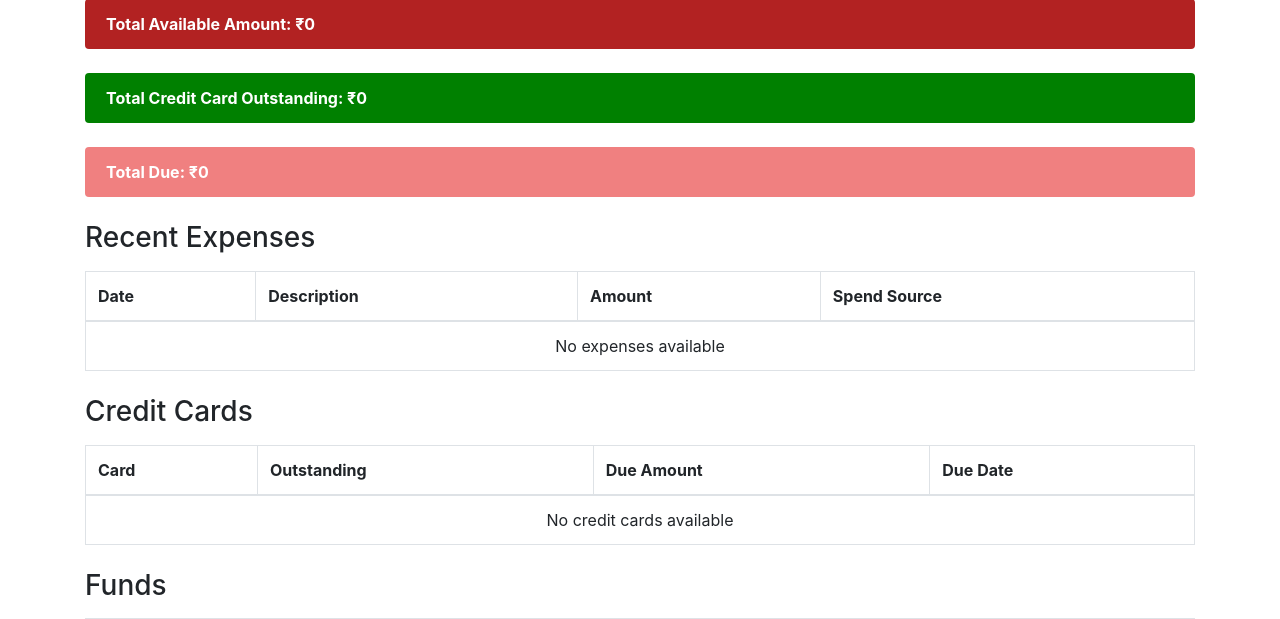
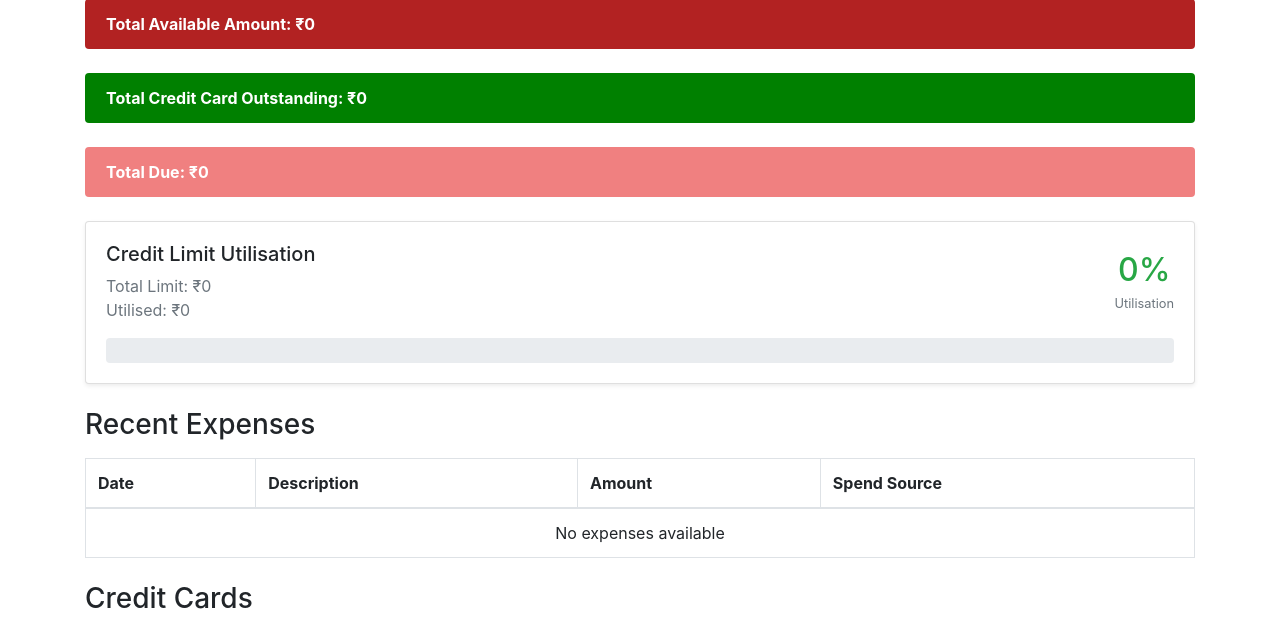
Before and after one commit to tauhidalam/expense-tracker-in1, a Flask app: page / in a window 1280 px wide. Shown: the part 123-742 px from the top of the page. Run offline with Flask 3, Linux system fonts and the light colour scheme; the visitor is signed in with stand-in values (Sample User, id 1); data that the repository does not hold is empty; some libraries are stand-ins or nearby versions.

Commit message:
Added credit utilisation and search criteria in view expense

```diff
--- a/app.py
+++ b/app.py
@@ -162,6 +162,7 @@ class FilterForm(FlaskForm):
     category = SelectField('Category', choices=[('', 'All Categories'),('Home', 'Home'), ('Self', 'Self'), ('Debt given', 'Debt given'), ('Debt Repayment','Debt Repayment'),('Credit Card Repayment','Credit Card Repayment'),('Others', 'Others')])
     spend_source = SelectField('Spend Source', choices=[('', 'All Sources'), ('Cash', 'Cash'), ('Online/UPI', 'Online/UPI'), ('Cashback', 'Cashback'), ('Credit Card', 'Credit Card'), ('Funds', 'Funds')])
     submit = SubmitField('Filter')
+    search_description = StringField('Search Description', validators=[Optional()])
 
 
 @app.route('/register', methods=['GET', 'POST'])
@@ -282,6 +283,7 @@ def dashboard():
         due_color = 'coral'
     else:
         due_color = 'lightcoral'
+
     # Calculate total funds for the current month
     # Consolidate funds by type
     current_month_funds = [fund for fund in funds if fund.allocation_date.month == current_month and fund.allocation_date.year == current_year]
@@ -324,12 +326,28 @@ def dashboard():
     else:
         outstanding_color = 'green'
 
+    # Calculate total credit limit and utilized amount
+    total_credit_limit = sum(card.credit_limit for card in credit_cards)
+    total_utilized = total_due + total_outstanding
+
+    # Calculate credit utilization percentage
+    credit_utilization = (total_utilized / total_credit_limit * 100) if total_credit_limit else 0
+
+
+    # Determine the background color for credit utilization
+    if credit_utilization > 30:
+        utilization_color = 'bg-danger'  # Highlight if utilization exceeds 30%
+    else:
+        utilization_color = 'bg-success'
+
 
 
     # Render the dashboard without plots
     return render_template('dashboard.html', expenses=recent_expenses, funds=current_month_funds, credit_cards=credit_cards,
                            total_available=total_available, balance_color=balance_color,
-                           total_outstanding=total_outstanding, outstanding_color=outstanding_color,consolidated_funds=consolidated_funds,total_due=total_due,due_color=due_color)
+                           total_outstanding=total_outstanding, outstanding_color=outstanding_color
+                           ,consolidated_funds=consolidated_funds,total_due=total_due,due_color=due_color
+                           ,credit_utilization=credit_utilization,utilization_color=utilization_color,total_utilized=total_utilized,total_credit_limit=total_credit_limit)
 
 
 @app.route('/generate_plots', methods=['POST'])
@@ -447,6 +465,7 @@ def view_expenses():
     year = int(request.args.get('year', datetime.now().year))
     selected_category = request.args.get('category', '')
     selected_spend_source = request.args.get('spend_source', '')
+    search_description = request.args.get('search_description', '')
 
     # Handle form submissions
     if filter_form.validate_on_submit():
@@ -454,6 +473,7 @@ def view_expenses():
         year = int(filter_form.year.data)
         selected_category = filter_form.category.data
         selected_spend_source = filter_form.spend_source.data
+        search_description = filter_form.search_description.data
 
     # Query expenses based on filters and sorting
     start_date = datetime(year, month, 1)
@@ -471,6 +491,9 @@ def view_expenses():
 
     if selected_spend_source:
         query = query.filter_by(spend_source=selected_spend_source)
+
+    if search_description:
+        query = query.filter(Expense.description.ilike(f'%{search_description}%'))
 
     if sort_by == 'amount':
         query = query.order_by(Expense.amount.asc() if sort_order == 'asc' else Expense.amount.desc())
@@ -500,13 +523,14 @@ def view_expenses():
             db.session.delete(expense)
             db.session.commit()
             flash('Expense deleted successfully!', 'success')
-            return redirect(url_for('view_expenses', sort_by=sort_by, sort_order=sort_order, month=month, year=year, category=selected_category, spend_source=selected_spend_source))
+            return redirect(url_for('view_expenses', sort_by=sort_by, sort_order=sort_order, month=month, year=year, category=selected_category, spend_source=selected_spend_source, search_description=search_description))
 
     # Populate filter form with current values
     filter_form.month.data = month
     filter_form.year.data = year
     filter_form.category.data = selected_category
     filter_form.spend_source.data = selected_spend_source
+    filter_form.search_description.data = search_description
 
     return render_template(
         'view_expenses.html',
--- a/templates/dashboard.html
+++ b/templates/dashboard.html
@@ -17,6 +17,36 @@
     <div class="alert mt-4"
     style="background-color: {{ due_color }}; color: white;">
    <strong>Total Due: ₹{{ total_due }}</strong>
+</div>
+<!-- Credit Limit Utilization Card -->
+<div class="card mt-4 shadow-sm">
+    <div class="card-body">
+        <div class="d-flex justify-content-between align-items-center">
+            <div>
+                <h5 class="card-title mb-2">Credit Limit Utilisation</h5>
+                <p class="text-muted mb-0">
+                    Total Limit: ₹{{ total_credit_limit}} <br>
+                    Utilised: ₹{{ total_utilized }}
+                </p>
+            </div>
+            <div class="text-center">
+                <h2 class="{{ 'text-danger' if credit_utilization > 30 else 'text-success' }} mb-0">
+                    {{ credit_utilization|round(2) }}%
+                </h2>
+                <small class="text-muted">Utilisation</small>
+            </div>
+        </div>
+        <div class="progress mt-3" style="height: 25px;">
+            <div
+                class="progress-bar {{ 'bg-danger' if credit_utilization > 30 else 'bg-success' }}"
+                role="progressbar"
+                style="width: {{ credit_utilization|round(2) }}%;"
+                aria-valuenow="{{ credit_utilization|round(2) }}"
+                aria-valuemin="0"
+                aria-valuemax="100">
+            </div>
+        </div>
+    </div>
 </div>
 
     <!-- Display recent expenses -->
```
Also changed, not shown: templates/view_expenses.html (+28 -10 lines).
